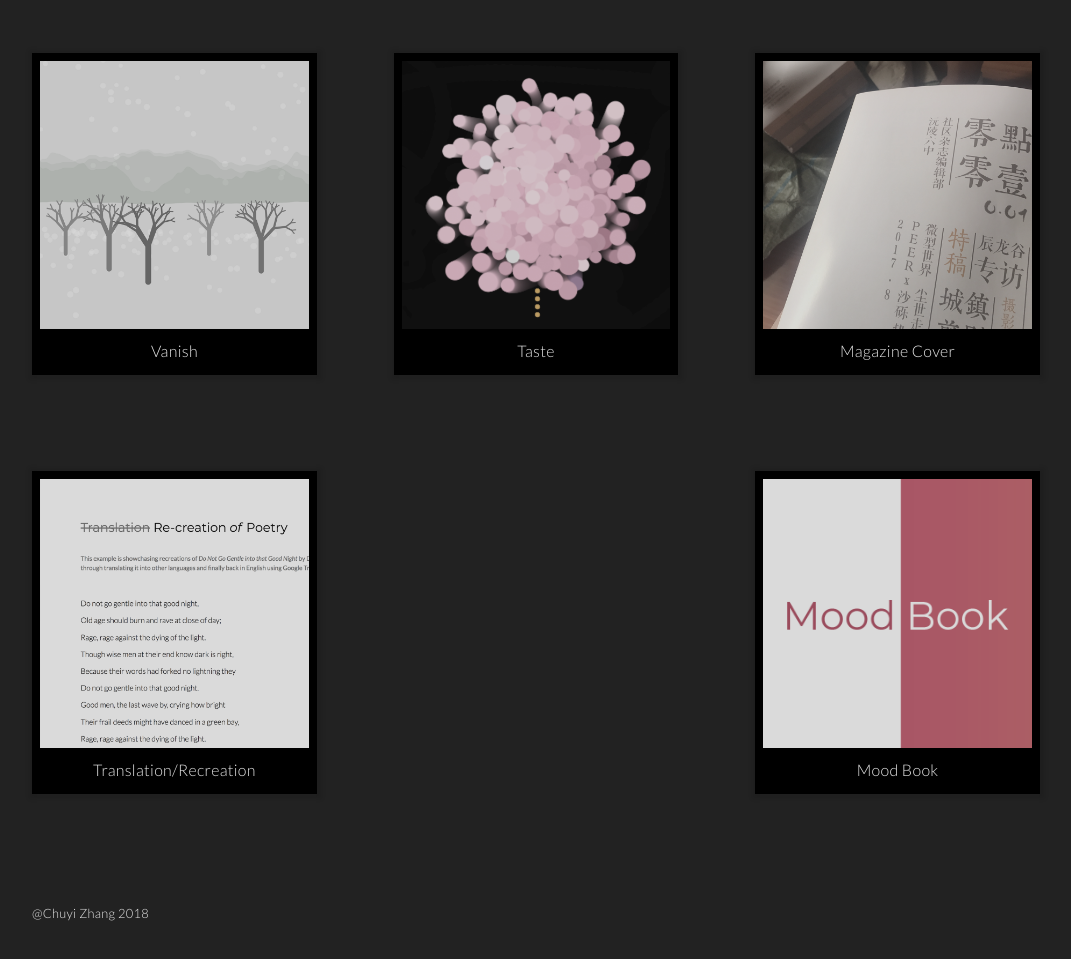
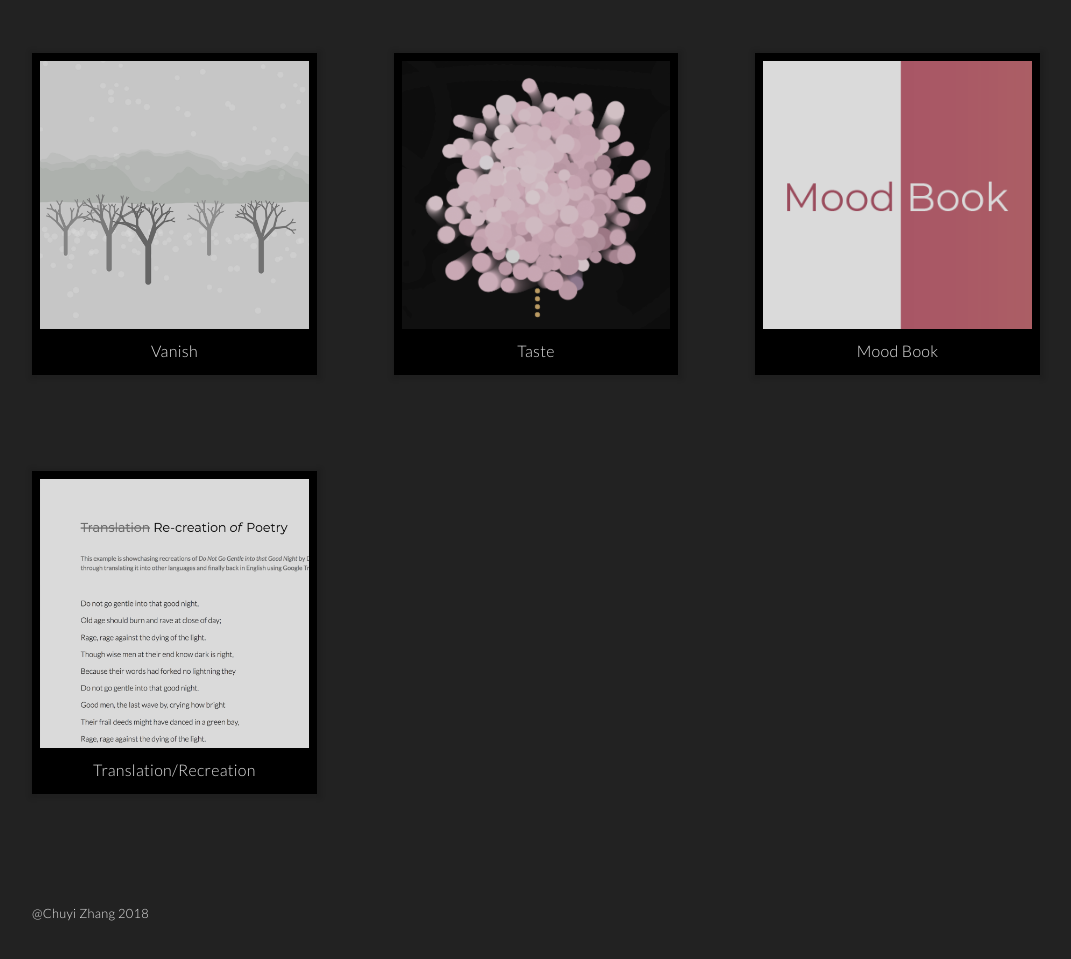
Before and after one commit to RomolaZhang/RomolaZhang.github.io, a plain HTML site: page index.html in a window 1280 px wide. Shown: the part 1097-2056 px from the top of the page, without its empty margins (104-1175 px from the left). Drawn offline with Linux system fonts and the light colour scheme.

Commit message:
project update

```diff
--- a/index.html
+++ b/index.html
@@ -67,11 +67,11 @@
         </figure>
          <div class="text">Taste</div>
         </a>
-        <a href="magazine.html" class="project">
+        <a href="https://romolazhang.github.io/MoodBook/" class="project">
             <figure>
-            <img class="display" src="assets/06.png" >
-        </figure>
-         <div class="text">Magazine Cover</div>
+            <img class="display" src="assets/11.png" >
+            </figure>
+             <div class="text">Mood Book</div>
         </a>
     </div>
     <div class="projects">
@@ -81,12 +81,6 @@
             </figure>
              <div class="text">Translation/Recreation</div>
         </a>
-        <a href="https://romolazhang.github.io/MoodBook/" class="project">
-            <figure>
-            <img class="display" src="assets/11.png" >
-            </figure>
-             <div class="text">Mood Book</div>
-        </a>
     </div>
 </div>
 <footer>@Chuyi Zhang 2018</footer>
```
